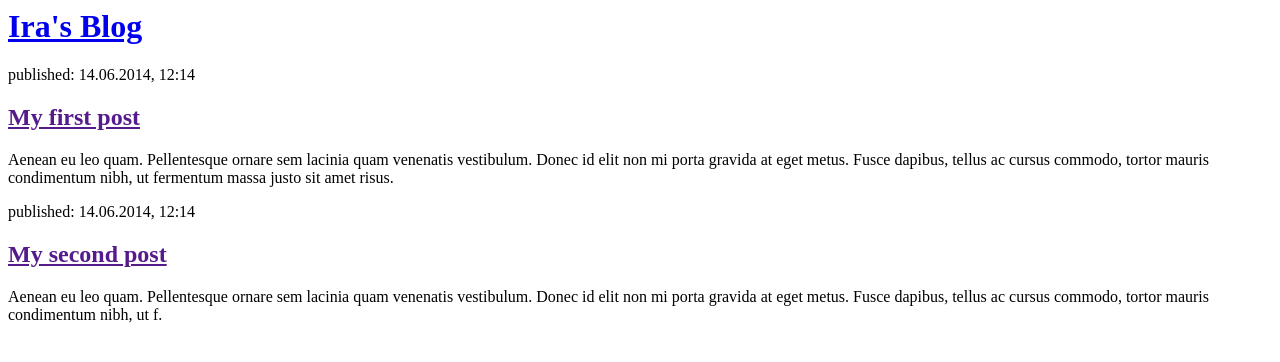
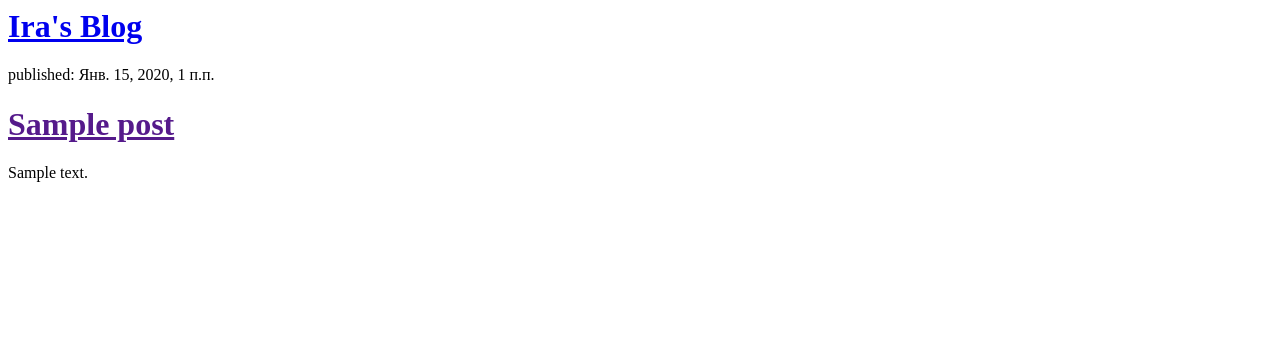
Before and after one commit to ii-dolgaleva/my-first-blog, a Django app: template blog/templates/blog/post_list.html in a window 1280 px wide. Shown: the top 362 px of the page. Run offline with Django 3.2, Linux system fonts and the light colour scheme; the template is opened without the code that fills it: values that come from a table or form of the project are taken from there, others are empty; tables that the repository leaves empty hold one stand-in row (values such as "Sample post").

Commit message:
Modified templates to display posts from database.

```diff
--- a/blog/templates/blog/post_list.html
+++ b/blog/templates/blog/post_list.html
@@ -18,16 +18,13 @@
             <h1><a href="/">Ira's Blog</a></h1>
         </div>
 
-        <div>
-            <p>published: 14.06.2014, 12:14</p>
-            <h2><a href="">My first post</a></h2>
-            <p>Aenean eu leo quam. Pellentesque ornare sem lacinia quam venenatis vestibulum. Donec id elit non mi porta gravida at eget metus. Fusce dapibus, tellus ac cursus commodo, tortor mauris condimentum nibh, ut fermentum massa justo sit amet risus.</p>
-        </div>
+        {% for post in posts %}
+            <div>
+                <p>published: {{ post.pub_date }}</p>
+                <h1><a href="">{{ post.title }}</a></h1>
+                <p>{{ post.text|linebreaksbr }}</p>
+            </div>
+        {% endfor %}
 
-        <div>
-            <p>published: 14.06.2014, 12:14</p>
-            <h2><a href="">My second post</a></h2>
-            <p>Aenean eu leo quam. Pellentesque ornare sem lacinia quam venenatis vestibulum. Donec id elit non mi porta gravida at eget metus. Fusce dapibus, tellus ac cursus commodo, tortor mauris condimentum nibh, ut f.</p>
-        </div>
     </body>
 </html>
--- a/blog/views.py
+++ b/blog/views.py
@@ -3,11 +3,14 @@ from django.views.generic.list import ListView
 from django.views.generic import DetailView, CreateView
 from django.contrib.auth.models import User
 
+from django.utils import timezone
+
 from .models import Blog, Post
 from .forms import *
 
 def post_list(request):
-    return render(request, 'blog/post_list.html', {})
+    posts = Post.objects.filter(pub_date__lte=timezone.now()).order_by('pub_date')
+    return render(request, 'blog/post_list.html', {'posts': posts})
 
 def view(request):
 
```
